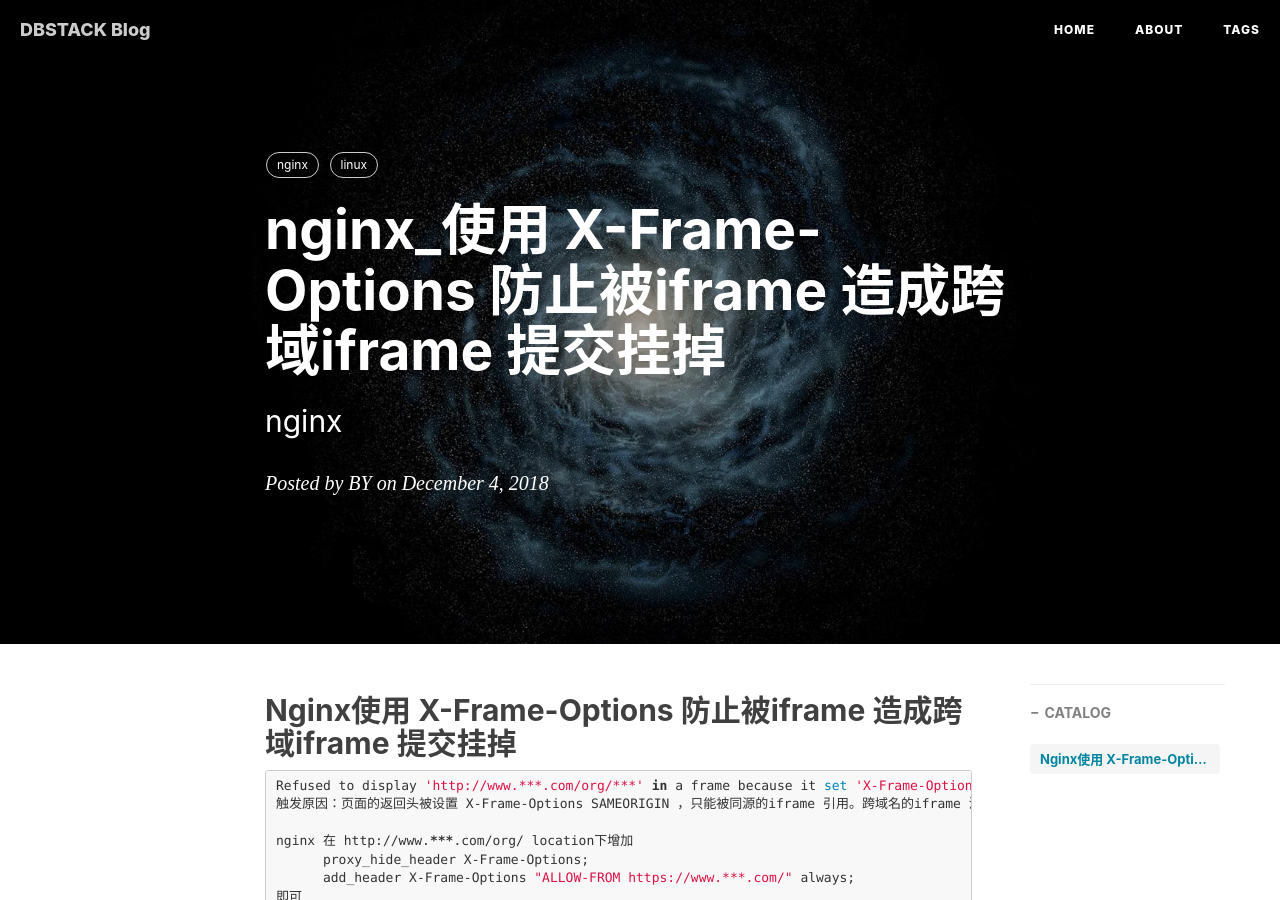
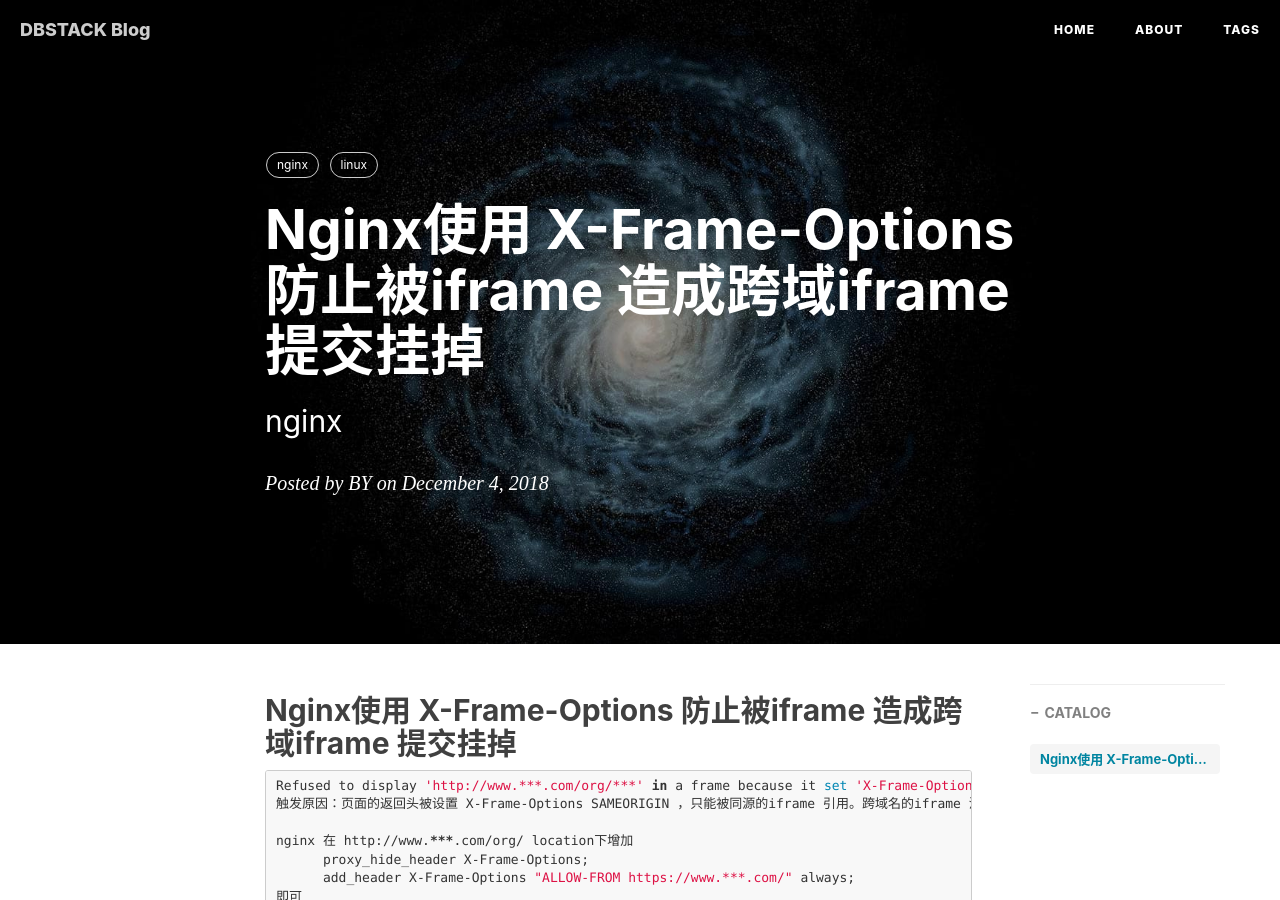
Before and after one commit to weiyanwei412/weiyanwei412.github.io, a Jekyll site: the page built from _posts/2018-12-04-Nginx使用 X-Frame-Options 防止被iframe 造成跨域iframe 提交挂掉.md, in a window 1280 px wide and 900 px high. Built offline with Jekyll 4.4.1, drawn with Linux system fonts in a browser that asks for light colours; nearby versions of some CDN libraries; comment, search, counter and statistics services are not loaded.

```diff
--- a/_posts/2018-12-04-Nginx使用 X-Frame-Options 防止被iframe 造成跨域iframe 提交挂掉.md
+++ b/_posts/2018-12-04-Nginx使用 X-Frame-Options 防止被iframe 造成跨域iframe 提交挂掉.md
@@ -1,6 +1,6 @@
 ---
 layout:     post
-title:      nginx_使用 X-Frame-Options 防止被iframe 造成跨域iframe 提交挂掉
+title:      Nginx使用 X-Frame-Options 防止被iframe 造成跨域iframe 提交挂掉
 subtitle:   nginx
 date:       2018-12-04
 author:     BY
```
